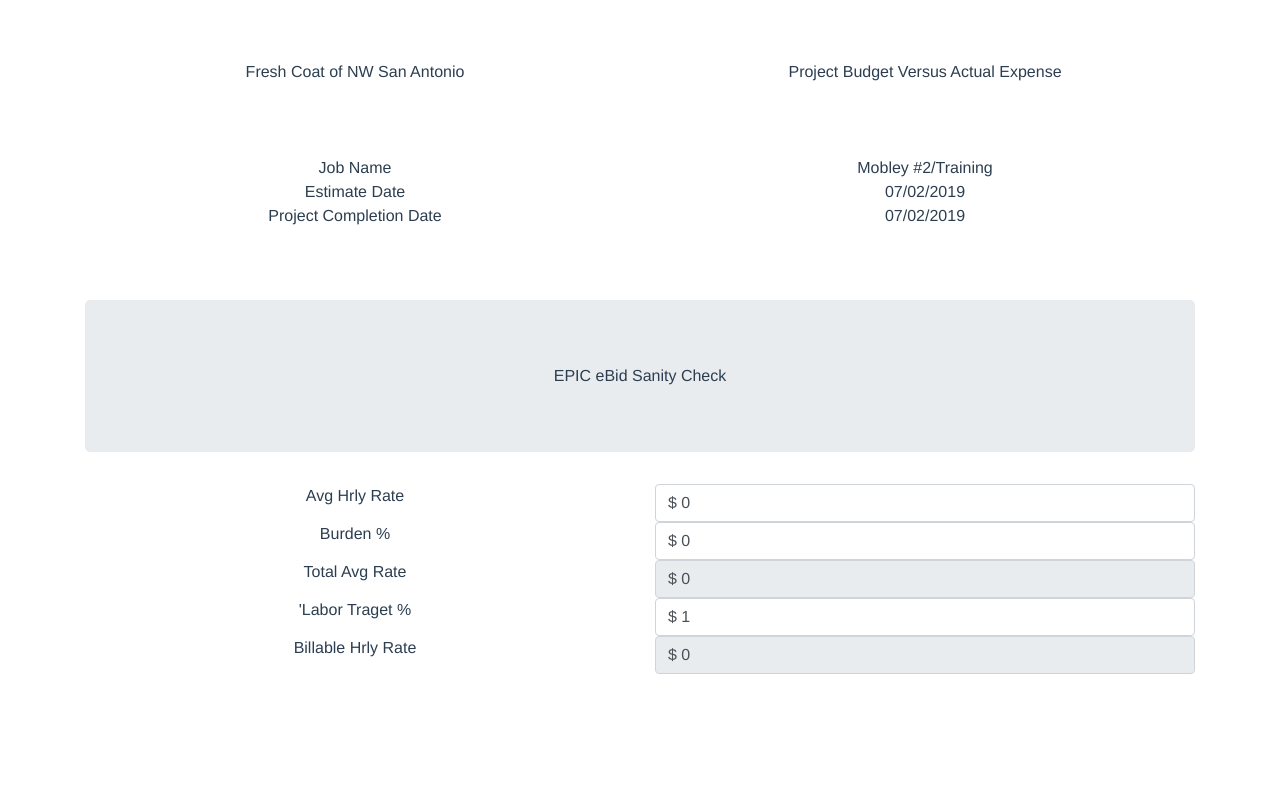
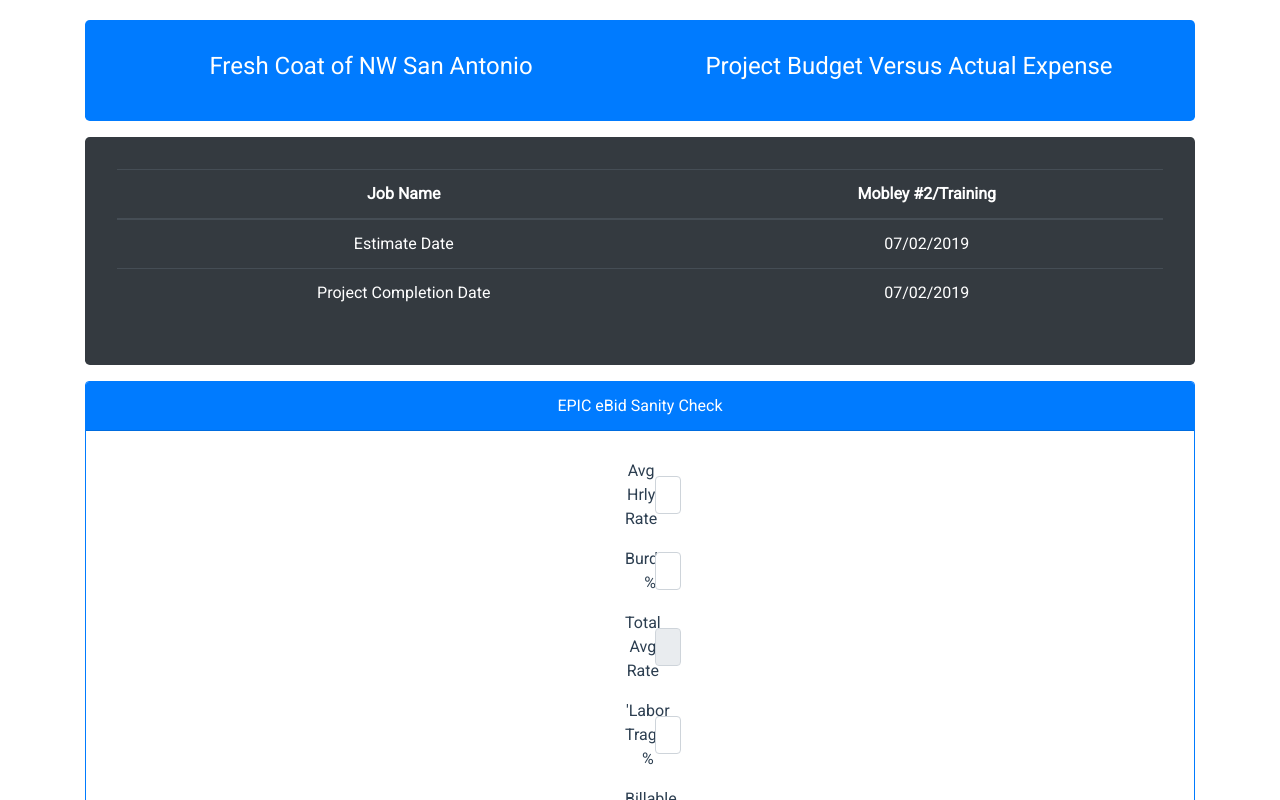
Before and after one commit to johnrobertferrer/FRESH-COAT-OF-SAINT-JOHNS, a Vue app: page / in a window 1280 px wide. Shown: the top 800 px of the page. Built offline with nearby package versions, Linux system fonts and the light colour scheme.

Commit message:
:construction:

```diff
--- a/src/App.vue
+++ b/src/App.vue
@@ -1,6 +1,9 @@
 <template>
   <div id="app">
     <MainComponent title="Fresh Coat of NW San Antonio" sub-title="Project Budget Versus Actual Expense"/>
+    <b-button pill variant="outline-danger" id="clear-button">
+      Clear <b-icon-backspace></b-icon-backspace>
+    </b-button>
   </div>
 </template>
 
@@ -16,12 +19,19 @@
 </script>
 
 <style>
+@import url('https://fonts.googleapis.com/css?family=Roboto');
+
 #app {
-  font-family: 'Avenir', Helvetica, Arial, sans-serif;
+  font-family: 'Roboto', sans-serif;
   -webkit-font-smoothing: antialiased;
   -moz-osx-font-smoothing: grayscale;
   text-align: center;
   color: #2c3e50;
-  margin-top: 60px;
+  margin: 2.5vh 0;
+  font-family: 'Roboto';
+}
+
+#clear-button {
+  margin-top: 2.5vh;
 }
 </style>
--- a/src/components/MainComponent.vue
+++ b/src/components/MainComponent.vue
@@ -1,84 +1,72 @@
 <template>
 	<b-container>
-    <b-row>
-      <b-col>{{ title }}</b-col>
-      <b-col>{{ subTitle }}</b-col>
-    </b-row>
-
-    <br><br><br>
-
-    <b-row>
-      <b-col> Job Name </b-col>
-      <b-col> Mobley #2/Training </b-col>
-    </b-row>
-    <b-row>
-      <b-col> Estimate Date </b-col>
-      <b-col> {{ division.first.estimated_date }} </b-col>
-    </b-row>
-    <b-row>
-      <b-col> Project Completion Date </b-col>
-      <b-col> {{ division.first.project_completion_date }} </b-col>
-    </b-row>
-
-    <br><br><br>
-
+		<b-jumbotron bg-variant="primary" text-variant="white">
 			<b-row>
 				<b-col>
-        <b-jumbotron>
-          EPIC eBid Sanity Check
-        </b-jumbotron>
+					<h4>{{ title }}</h4>
+				</b-col>
+				<b-col>
+					<h4>{{ subTitle }}</h4>
 				</b-col>
 			</b-row>
+		</b-jumbotron>
 
-    <b-row>
+		<b-jumbotron bg-variant="dark" text-variant="white">
+			<b-table hover :items="getFirstItem" table-variant="dark" :fields="getFirstField"></b-table>
+		</b-jumbotron>
+
+		<b-card
+			border-variant="primary"
+			header="EPIC eBid Sanity Check"
+			header-bg-variant="primary"
+			header-text-variant="white"
+			align="center"
+		>
+			<b-row class="item">
 				<b-col>
 					<label >
 					Avg Hrly Rate
 					</label>
 				</b-col>
 				<b-col>
-        <!-- <b-form-input v-model="division.second.average_hourly_rate" type="text"></b-form-input> -->
 					<CustomInput v-model="division.second.average_hourly_rate"></CustomInput>
 				</b-col>
 			</b-row>
 
-    <b-row>
+			<b-row class="item">
 				<b-col>
 					<label >
 					Burden %
 					</label>
 				</b-col>
 				<b-col>
-        <!-- <b-form-input v-model="division.second.burden_percent" type="text"></b-form-input> -->
 					<CustomInput v-model="division.second.burden_percent"></CustomInput>
 				</b-col>
 			</b-row>
 
-    <b-row>
+			<b-row class="item">
 				<b-col>
 					<label >
 					Total Avg Rate
 					</label>
 				</b-col>
 				<b-col>
-        <!-- <b-form-input :value="totalAverageRate" disabled type="text"></b-form-input> -->
 					<CustomInput v-model="totalAverageRate" :disabled="true"></CustomInput>
 				</b-col>
 			</b-row>
 
-    <b-row>
+			<b-row class="item">
 				<b-col>
 					<label >
 					'Labor Traget %
 					</label>
 				</b-col>
 				<b-col>
-        <!-- <b-form-input v-model="division.second.labor_target_percent" type="text"></b-form-input> -->
 					<CustomInput v-model="division.second.labor_target_percent"></CustomInput>
 				</b-col>
 			</b-row>
 
-    <b-row>
+			<b-row class="item">
 				<b-col>
 					<label >
 					Billable Hrly Rate
@@ -89,6 +77,7 @@
 					<CustomInput v-model="billableHourlyRate" :disabled="true"></CustomInput>
 				</b-col>
 			</b-row>
+		</b-card>
 
 	</b-container>
 </template>
@@ -127,6 +116,10 @@
 		}
 	},
 
+	method: {
+
+	},
+
 	computed: {
 		totalAverageRate: function() {
 		return this.division.second.average_hourly_rate * (1 + parseFloat(this.division.second.burden_percent));
@@ -134,6 +127,24 @@
 
 		billableHourlyRate: function() {
 		return (parseInt(this.totalAverageRate) / parseInt(this.division.second.labor_target_percent));
+		},
+
+		getFirstItem() {
+			let items = [
+				{ jobName: 'Estimate Date', mobleyTraining: '07/02/2019' },
+				{ jobName: 'Project Completion Date', mobleyTraining: '07/02/2019' }
+			];
+
+			return items;
+		},
+
+		getFirstField() {
+			let fields = [
+				{ key: 'jobName', label: 'Job Name'},
+				{ key: 'mobleyTraining', label: 'Mobley #2/Training'}
+			];
+
+			return fields
 		}
 	}
 }
@@ -141,9 +152,6 @@
 
 <!-- Add "scoped" attribute to limit CSS to this component only -->
 <style scoped>
-h3 {
-  margin: 40px 0 0;
-}
 	ul {
 	list-style-type: none;
 	padding: 0;
@@ -155,4 +163,32 @@
 	a {
 	color: #42b983;
 	}
+	label {
+		margin-top: 8px;
+	}
+	.item, .col {
+		/* Internet Explorer 10 */
+		display:-ms-flexbox;
+		-ms-flex-pack:center;
+		-ms-flex-align:center;
+
+		/* Firefox */
+		display:-moz-box;
+		-moz-box-pack:center;
+		-moz-box-align:center;
+
+		/* Safari, Opera, and Chrome */
+		display:-webkit-box;
+		-webkit-box-pack:center;
+		-webkit-box-align:center;
+
+		/* W3C */
+		display:box;
+		box-pack:center;
+		box-align:center;
+	}
+	.jumbotron {
+		margin-bottom: 1rem;
+		padding: 2rem;
+	}
 </style>
--- a/src/main.js
+++ b/src/main.js
@@ -1,11 +1,13 @@
 import Vue from 'vue'
 import App from './App.vue'
-import BootstrapVue from 'bootstrap-vue'
+import { BootstrapVue, BIcon, BIconBackspace } from 'bootstrap-vue'
 import 'bootstrap/dist/css/bootstrap.css'
 import 'bootstrap-vue/dist/bootstrap-vue.css'
 
 // Install BootstrapVue
 Vue.use(BootstrapVue)
+Vue.component('BIcon', BIcon)
+Vue.component('BIconBackspace', BIconBackspace)
 
 Vue.config.productionTip = false
 
```
Lines whose indentation alone changed are shown as unchanged.
